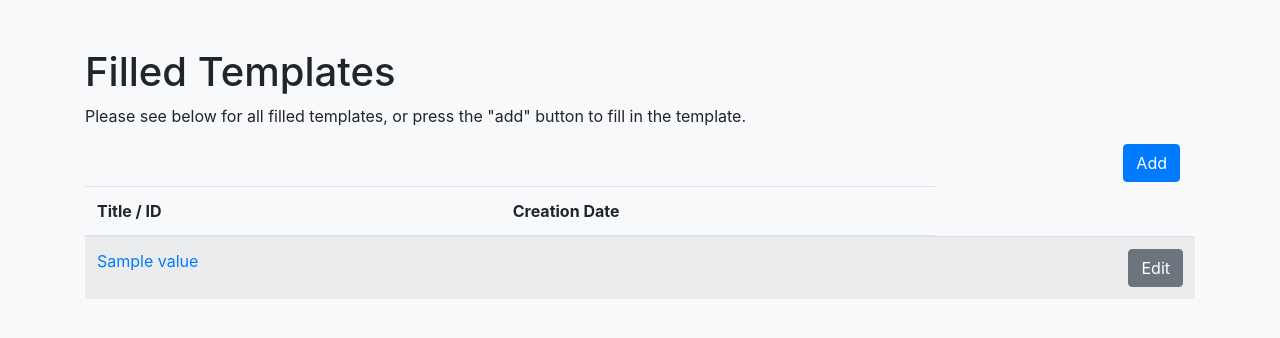
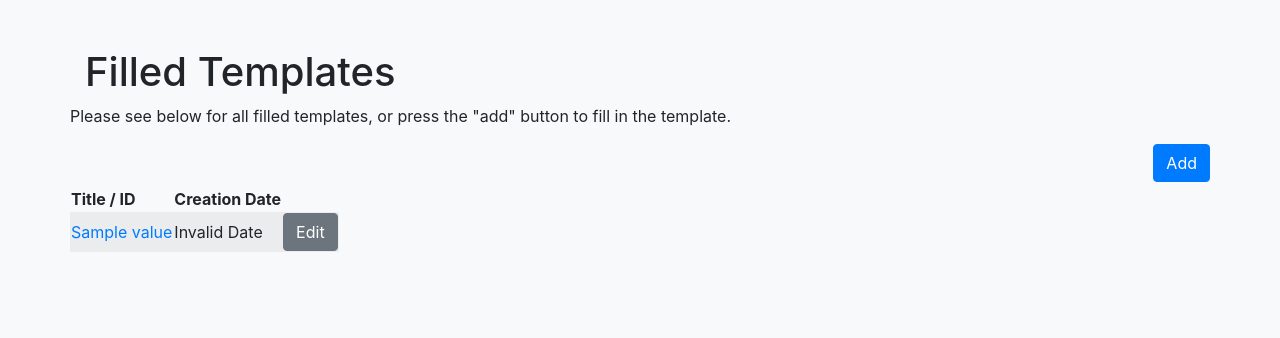
Before and after one commit to MaastrichtU-CDS/SemanticForms, a Flask app: template src/templates/index.html in a window 1280 px wide. Shown: the part 56-394 px from the top of the page. Run offline with Flask 3, Linux system fonts and the light colour scheme; the template is opened without the code that fills it: most values are stand-ins (such as "Sample title", 1, 10 or a date in 2020).

Commit message:
Formatted tables and date-time format based on browser locale

```diff
--- a/src/templates/index.html
+++ b/src/templates/index.html
@@ -1,13 +1,17 @@
 {% extends "layout.html" %}
 {% block content %}
 <h1>Filled Templates</h1>
-<p>Please see below for all filled templates, or press the "add" button to fill in the template.</p>
-{% if template_id is defined %}
-<div class="container-fluid"><a href="https://cedar.metadatacenter.org/instances/create/https://repo.metadatacenter.org/templates/{{template_id}}" role="button" class="btn btn-primary float-right mb-1" target="_blank">Add</a></div>
-{% else %}
-<div class="container-fluid"><a href="./add" role="button" class="btn btn-primary float-right mb-1">Add</a></div>
-{% endif %}
-<table class="table table-striped mt-2">
+<div class="row">
+    <p>Please see below for all filled templates, or press the "add" button to fill in the template.</p>
+    {% if template_id is defined %}
+        <div class="container-fluid p-0"><a href="https://cedar.metadatacenter.org/instances/create/https://repo.metadatacenter.org/templates/{{template_id}}" role="button" class="btn btn-primary float-right mb-1" target="_blank">Add</a></div>
+    {% else %}
+        <div class="container-fluid p-0"><a href="./add" role="button" class="btn btn-primary float-right mb-1">Add</a></div>
+    {% endif %}
+</div>
+
+<div class="row">
+<table class="datatable table-striped">
     <thead>
         <tr>
             <th scope="col">Title / ID</th>
@@ -18,7 +22,7 @@
         {%for instance in instances %}
         <tr>
             <td><a href="./instance?uri={{instance['instance']['value']}}">{{instance["title"]["value"]}}</a></td>
-            <td>{{instance["time"]["value"]}}</td>
+            <td><time datetime="{{instance['time']['value']}}"/></td>
             {% if template_id is defined %}
             <td><a href="https://cedar.metadatacenter.org/instances/edit/{{instance['instance']['value']}}" role="button" class="btn btn-secondary float-right">Edit</a></td>
             {% else %}
@@ -28,4 +32,5 @@
         {%endfor%}
     </tbody>
 </table>
+</div>
 {% endblock %}
--- a/src/templates/instance.html
+++ b/src/templates/instance.html
@@ -25,7 +25,7 @@
 </div>
 
 
-<table class="table table-sm table-striped mt-2">
+<table class="datatable">
   <thead>
     <tr>
       <th scope="col">Property</th>
--- a/src/templates/layout.html
+++ b/src/templates/layout.html
@@ -10,7 +10,18 @@
     <script src="https://cdn.jsdelivr.net/npm/bootstrap@4.6.1/dist/js/bootstrap.bundle.min.js"></script>
 </head>
 
-<body class="bg-light">
+<script>
+  function onLoad() {
+    var timeObjects = document.querySelectorAll('time')
+    timeObjects.forEach((timeObject) => {
+      var dateTime = timeObject.getAttribute('datetime')
+      timeObject.innerHTML = new Date(dateTime).toLocaleString()
+      console.log(timeObject.innerHTML)
+    });
+  }
+</script>
+
+<body class="bg-light" onload="onLoad()">
     <nav class="navbar navbar-expand-sm bg-dark navbar-dark">
         <ul class="navbar-nav">
           <li class="nav-item">
```
